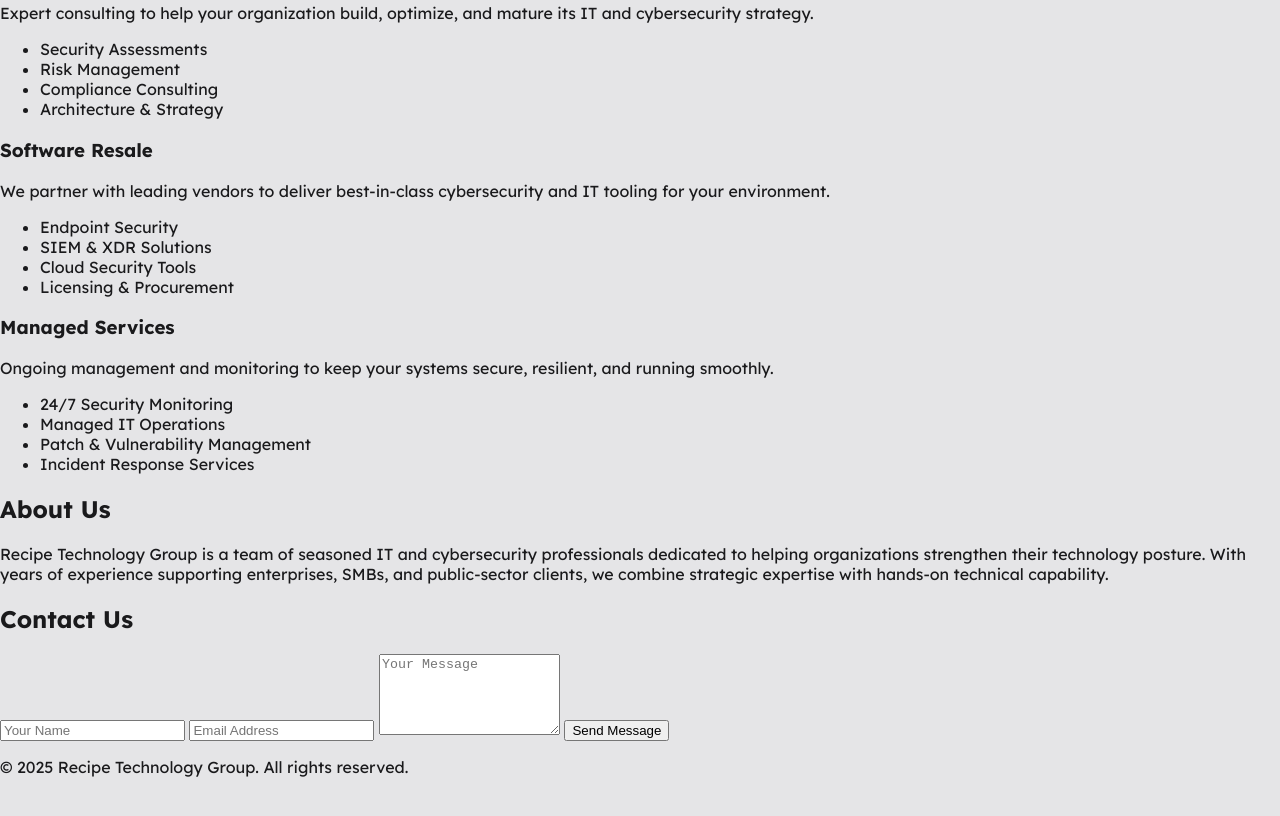
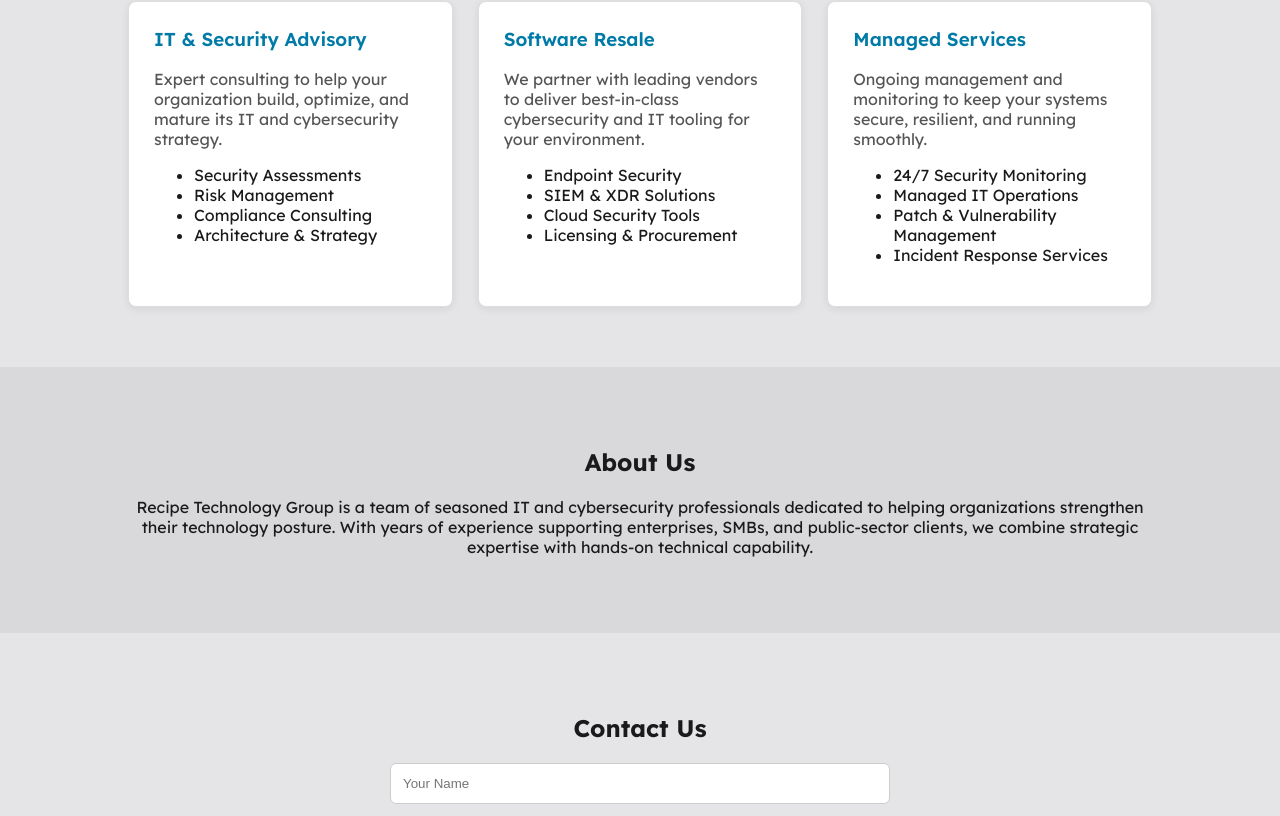
Before and after one commit to gwilsonit/recipetech-website, a plain HTML site: page index.html in a window 1280 px wide. Shown: the part 804-1620 px from the top of the page. Before the commit the page ends 1597 px from the top, so only its background shows below. Drawn offline with Linux system fonts and the light colour scheme.

Commit message:
Update styles.css

```diff
--- a/styles.css
+++ b/styles.css
@@ -2,18 +2,17 @@
 @import url('https://fonts.googleapis.com/css2?family=Lexend:wght@300;400;500;600;700&display=swap');
 
 :root {
-    --primary: #007BA7;       /* Cerulean Blue */
-    --accent: #FF4FA3;        /* Pink accent / secondary color */
+    --primary: #007BA7;   /* Cerulean Blue */
+    --accent: #FF4FA3;    /* Pink accent */
 
-    --bg-light: #E5E5E7;      /* Light gray main background */
-    --bg-darkgray: #1C1C1E;   /* Banner/header dark gray */
+    --bg-light: #E5E5E7;  /* Light gray main background */
+    --bg-darkgray: #1C1C1E; /* Banner/header dark gray */
 
-    --bg-card: #FFFFFF;       /* White cards */
+    --bg-card: #FFFFFF;   /* White cards for readability */
     --text-dark: #1A1A1C;
     --text-muted: #555;
 }
 
-/* GLOBAL */
 body {
     margin: 0;
     font-family: 'Lexend', sans-serif;
@@ -21,7 +20,7 @@ body {
     color: var(--text-dark);
 }
 
-/* HEADER / BANNER */
+/* Header / Banner */
 header {
     background: var(--bg-darkgray);
     padding: 15px 0;
@@ -57,7 +56,7 @@ nav a:hover {
     color: var(--accent);
 }
 
-/* HERO SECTION */
+/* Hero (still dark so text stays readable) */
 .hero {
     height: 70vh;
     background: linear-gradient(
@@ -68,4 +67,108 @@ nav a:hover {
     center/cover no-repeat;
 
     color: white;
-    display: fl
+    display: flex;
+    justify-content: center;
+    align-items: center;
+    text-align: center;
+}
+
+.hero h2 {
+    font-size: 2.8rem;
+    margin-bottom: 10px;
+    color: var(--primary);
+}
+
+.hero p {
+    color: var(--accent);
+}
+
+/* General section styling */
+.section {
+    padding: 60px 10%;
+    text-align: center;
+}
+
+.alt-bg {
+    background: #D9D9DC;  /* Slightly darker light gray */
+}
+
+/* BUTTON */
+.btn-primary {
+    background: var(--primary);
+    color: white;
+    padding: 12px 24px;
+    border-radius: 4px;
+    text-decoration: none;
+    font-weight: 500;
+    border: none;
+}
+
+.btn-primary:hover {
+    background: var(--accent);
+}
+
+/* SERVICES: Side-by-side layout */
+.services-grid {
+    display: grid;
+    grid-template-columns: repeat(3, 1fr); /* 3 across on desktop */
+    gap: 25px;
+}
+
+@media (max-width: 900px) {
+    .services-grid {
+        grid-template-columns: repeat(2, 1fr); /* 2 across on tablets */
+    }
+}
+
+@media (max-width: 600px) {
+    .services-grid {
+        grid-template-columns: 1fr; /* 1 across on mobile */
+    }
+}
+
+.service-card {
+    background: var(--bg-card);
+    padding: 25px;
+    border-radius: 8px;
+    border: 1px solid #DDD;
+    box-shadow: 0 2px 8px rgba(0,0,0,0.08);
+    text-align: left;
+}
+
+.service-card h3 {
+    margin-top: 0;
+    color: var(--primary);
+    font-weight: 600;
+}
+
+.service-card p {
+    color: var(--text-muted);
+}
+
+/* Contact Form */
+.contact-form {
+    max-width: 500px;
+    margin: auto;
+    display: flex;
+    flex-direction: column;
+    gap: 15px;
+}
+
+.contact-form input, .contact-form textarea {
+    padding: 12px;
+    background: #FFF;
+    border: 1px solid #CCC;
+    border-radius: 6px;
+    color: var(--text-dark);
+}
+
+/* Footer */
+footer {
+    background: var(--bg-darkgray);
+    color: #EEE;
+    text-align: center;
+    padding: 20px;
+    margin-top: 40px;
+    border-top: 2px solid var(--primary);
+}
```
